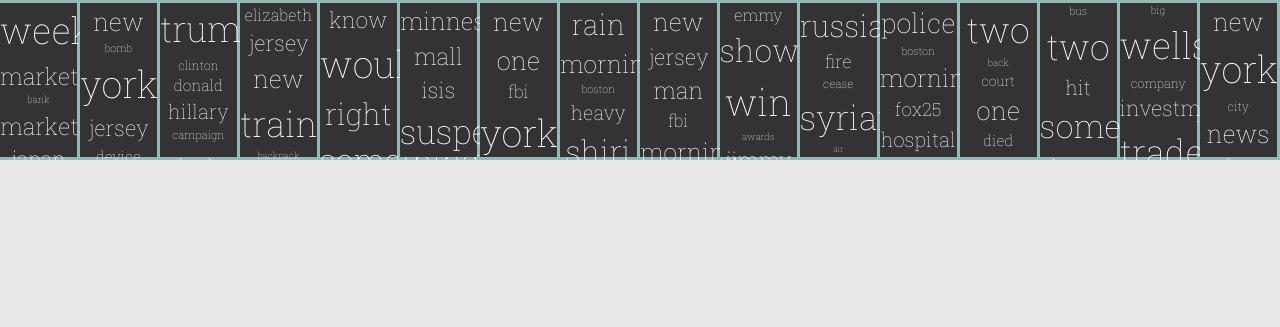
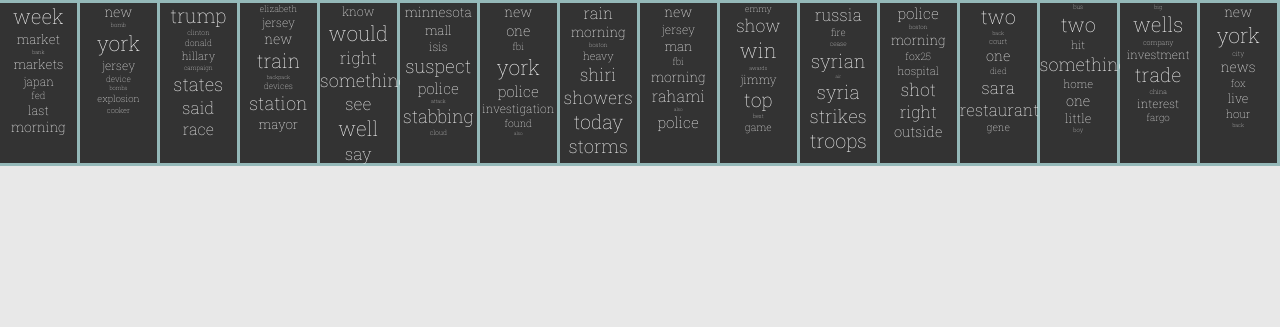
Before and after one commit to rtran9/news-bundles, a Flask app: template templates/index.html in a window 1280 px wide. Shown: the top 327 px of the page. Run offline with Flask 2, Linux system fonts and the light colour scheme; the template is opened without the code that fills it, so the values that code supplies are empty; some libraries are stand-ins or nearby versions.

Commit message:
fix font size

```diff
--- a/static/css/main.css
+++ b/static/css/main.css
@@ -1,8 +1,8 @@
 /* custom css */
 
 html {
-  font-size: 100%;
-  font-size: 62.5%;
+  font-size: 0.65vw;
+  /*font-size: 62.5%;*/
 }
 
 body {
@@ -160,6 +160,7 @@ h1, h2, h3, h4, h5, h6 {
 }
 video.loading {
   background: black url(../images/loader.gif) center center no-repeat;
+  background-size: 50%, auto;
 }
 
 .w3-disabled {
--- a/static/js/main.js
+++ b/static/js/main.js
@@ -29,7 +29,7 @@ var gridOn = true;
 var showId = -1;
 $(function() {
   console.log('jquery is working!');
-  doResize();
+  //doResize();
   getData();
 });
 
--- a/templates/index.html
+++ b/templates/index.html
@@ -3,7 +3,6 @@
   <head>
     <title>Visualizaing News Topics</title>
     <meta name="viewport" content="width=device-width, initial-scale=1.0">
-    <link rel="stylesheet" href="http://www.w3schools.com/lib/w3.css">
 
     <link href="https://fonts.googleapis.com/css?family=Slabo+27px" rel="stylesheet">
     <link href="https://fonts.googleapis.com/css?family=Roboto+Slab:400,100,300,700" rel="stylesheet">
```
